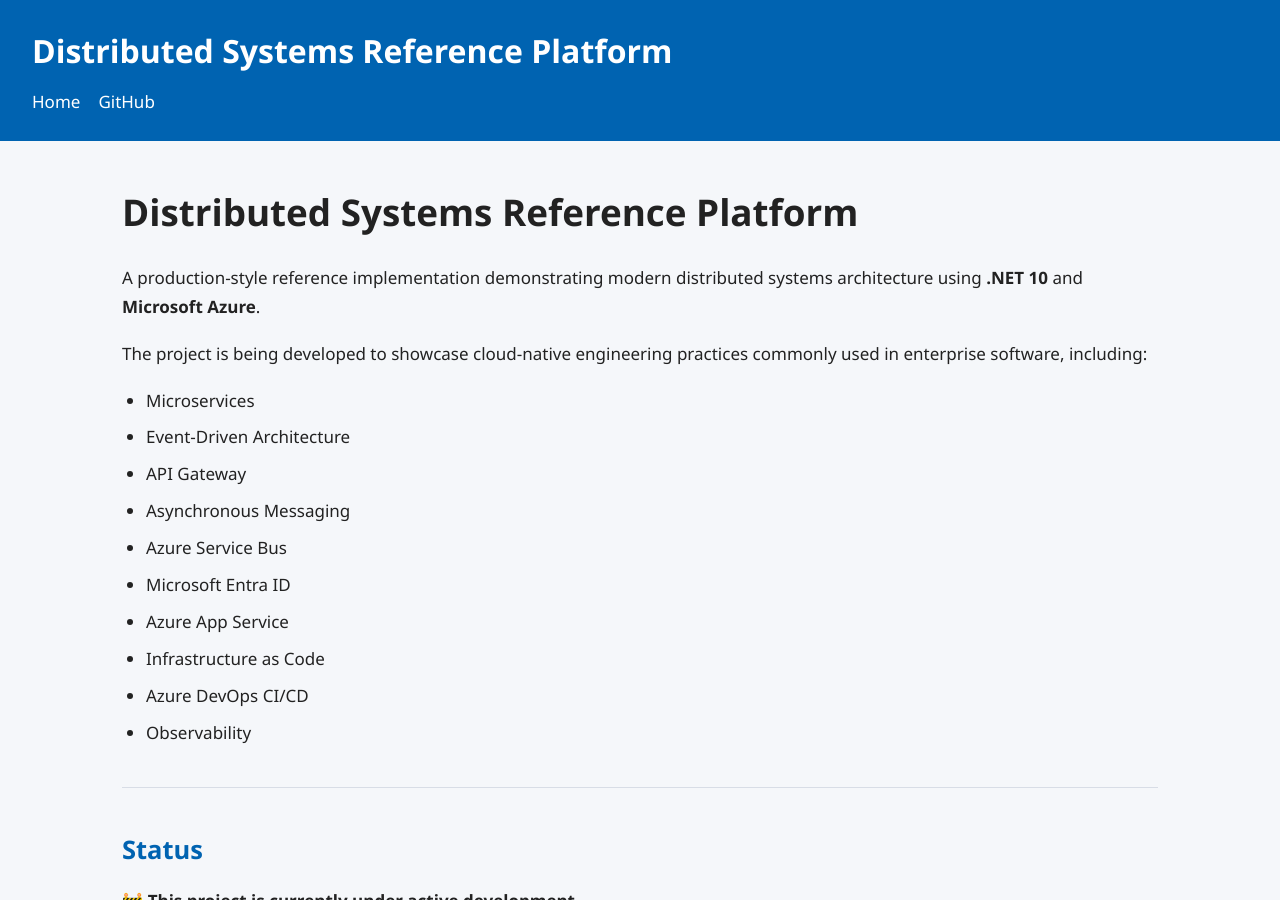
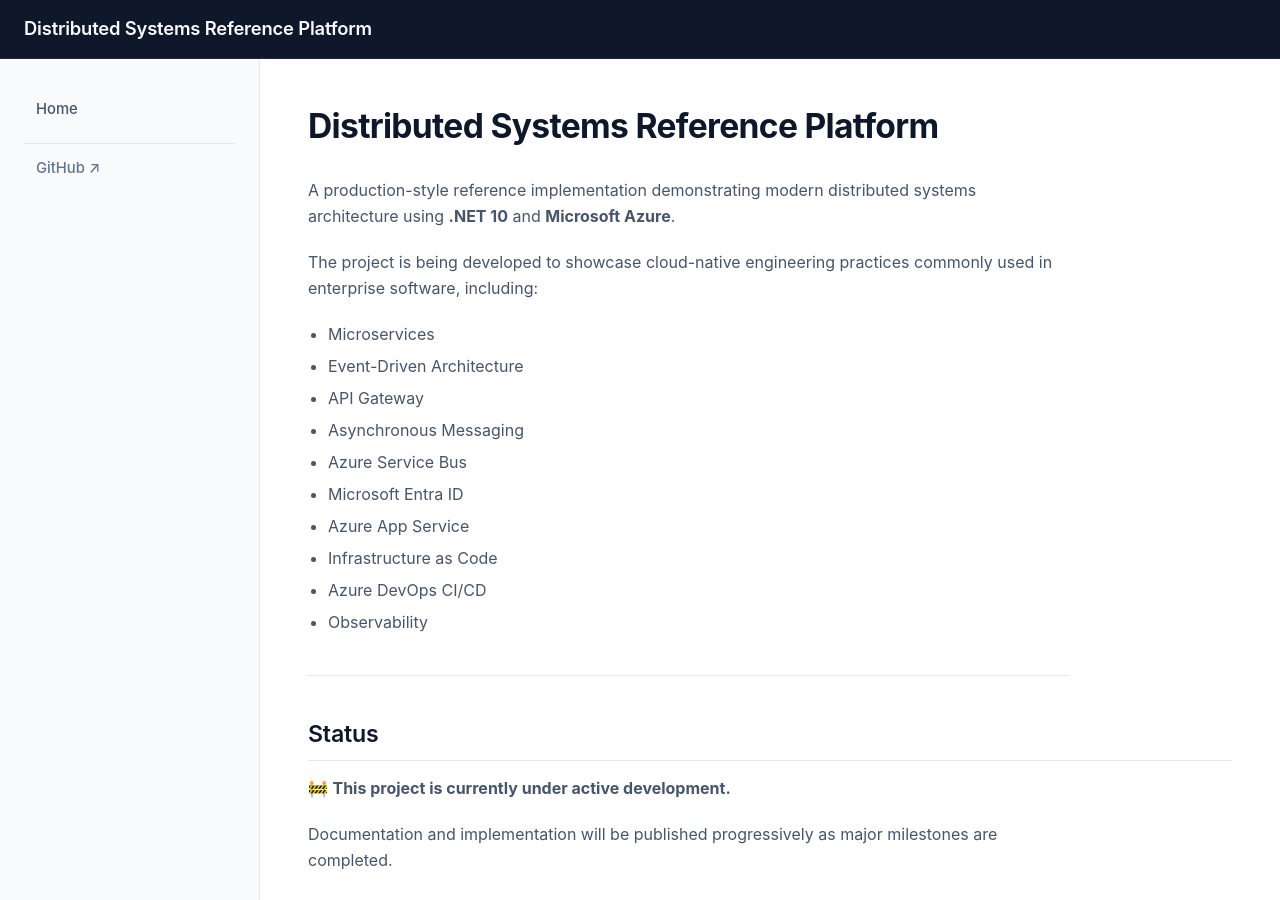
Before and after one commit to PhilipTodd/azure-distributed-systems-reference, a Jekyll site: the page built from docs/index.md, in a window 1280 px wide and 900 px high. Built offline with Jekyll 4.4.1, drawn with Linux system fonts in a browser that asks for light colours; some of the changed text lies outside the part shown.

Commit message:
Alter css and default.html (#9)
Bring style inline with other project documentation site

```diff
--- a/docs/_layouts/default.html
+++ b/docs/_layouts/default.html
@@ -34,30 +34,36 @@
 
 <body>
 
-    <header>
+    <header class="site-header">
+        <div class="header-container">
+            <h1><a href="{{ '/' | relative_url }}">{{ site.title }}</a></h1>
+        </div>
+    </header>
+
+    <!-- <header>
         <h1><a href="{{ '/' | relative_url }}">{{ site.title }}</a></h1>
 
         <nav>
             <a href="{{ '/' | relative_url }}">Home</a>
-            <!-- <a href="{{ '/architecture' | relative_url }}">Architecture</a>
-    <a href="{{ '/technology' | relative_url }}">Technology</a>
-    <a href="{{ '/event-sourcing' | relative_url }}">Event Sourcing</a>
-    <a href="{{ '/cqrs' | relative_url }}">CQRS</a>
-    <a href="{{ '/domain-model' | relative_url }}">Domain Model</a>
-    <a href="{{ '/deployment' | relative_url }}">Deployment</a>
-    <a href="{{ '/roadmap' | relative_url }}">Roadmap</a> -->
             <a href="https://github.com/PhilipTodd/azure-distributed-systems-reference" target="_blank">GitHub</a>
-        </nav>
+        </nav> -->
     </header>
 
-    <main>
+    <div class="layout-wrapper">
+        <aside class="sidebar-nav">
+            <nav aria-label="Documentation Navigation">
+                <a href="{{ '/' | relative_url }}">Home</a>
+                <a href="https://github.com/philiptodd/mining-event-sourcing-reference" target="_blank" class="external-link">GitHub ↗</a>
+            </nav>
+        </aside>
 
-        {{ content }}
-
-    </main>
+        <main>
+            {{ content }}
+        </main>
+    </div>
 
     <footer>
-        <p>� {{ site.time | date: "%Y" }} Philip Todd</p>
+        <p>© {{ site.time | date: "%Y" }} Philip Todd</p>
     </footer>
 
 </body>
--- a/docs/assets/css/styles.css
+++ b/docs/assets/css/styles.css
@@ -1,20 +1,27 @@
 /* ==========================================================================
-   Distributed systems Reference Platform
-   styles.css
+   Event Sourcing Reference Platform
+   styles.css - Documentation Engine Layout
    ========================================================================== */
 
 :root {
-    --primary: #0063B1;
-    --primary-dark: #004E8C;
-    --background: #F5F7FA;
+    /* Color Palette - Professional Engineering Focus */
+    --primary: #005A9E;           /* Tightened Azure/Microsoft corporate blue */
+    --primary-dark: #004578;
+    --background: #F8FAFC;         /* Clean, bright off-white body canvas */
     --surface: #FFFFFF;
-    --text: #222222;
-    --text-light: #666666;
-    --border: #D8DDE6;
+    --text: #0F172A;              /* High-contrast dark charcoal text */
+    --text-light: #475569;        /* Secondary slate for subheadings and body copy */
+    --text-muted: #64748B;
+    --border: #E2E8F0;            /* Muted subtle gray borders */
+
     --success: #107C10;
-    --warning: #FFB900;
-    --danger: #D13438;
-    --content-width: 1100px;
+    --warning: #D83B01;
+    --danger: #A80000;
+
+    /* Document Width Dimensions */
+    --max-container-width: 1280px;
+    --content-width: 760px;       /* Constrained for optimal line length scannability */
+    --sidebar-width: 260px;
 }
 
 * {
@@ -24,203 +31,303 @@
 }
 
 body {
-    font-family: "Segoe UI", Roboto, Helvetica, Arial, sans-serif;
+    font-family: -apple-system, BlinkMacSystemFont, "Segoe UI", Roboto, Helvetica, Arial, sans-serif;
     background: var(--background);
     color: var(--text);
-    font-size: 17px;
-    line-height: 1.7;
+    font-size: 16px;
+    line-height: 1.625;
+    -webkit-font-smoothing: antialiased;
+    display: flex;
+    flex-direction: column;
+    min-height: 100vh;
 }
 
 /* ==========================================================================
-   Header
+   Header Utility Bar
    ========================================================================== */
 
-header {
-    background: var(--primary);
+.site-header {
+    background: #0F172A;          /* Deep dark navy to frame the product workspace */
     color: white;
-    padding: 24px 32px;
+    padding: 14px 24px;
+    border-bottom: 1px solid #1E293B;
 }
 
-    header h1 {
-        font-size: 2rem;
-        margin-bottom: 10px;
+.header-container {
+    max-width: var(--max-container-width);
+    margin: 0 auto;
+    width: 100%;
 }
 
-    header a {
-        color: white;
+.site-header h1 {
+    font-size: 1.15rem;
+    font-weight: 600;
+    letter-spacing: -0.01em;
+    margin-bottom: 0;
+}
+
+.site-header a {
+    color: #F8FAFC;
     text-decoration: none;
 }
 
-/* ==========================================================================
-   Navigation
-   ========================================================================== */
-
-nav {
-    display: flex;
-    flex-wrap: wrap;
-    gap: 18px;
-}
-
-    nav a {
-        color: white;
-        text-decoration: none;
-        font-weight: 500;
-    }
-
-        nav a:hover {
-            text-decoration: underline;
+.site-header a:hover {
+    color: #FFFFFF;
 }
 
 /* ==========================================================================
-   Main Content
+   Structural Grid Layout (Sidebar + Content)
    ========================================================================== */
 
-main {
-    max-width: var(--content-width);
-    margin: 40px auto;
-    padding: 0 32px;
+.layout-wrapper {
+    display: grid;
+    grid-template-columns: 1fr;
+    max-width: var(--max-container-width);
+    width: 100%;
+    margin: 0 auto;
+    flex: 1;
 }
 
-    main > * {
-        margin-bottom: 24px;
+@media (min-width: 768px) {
+    .layout-wrapper {
+        grid-template-columns: var(--sidebar-width) 1fr;
+    }
+}
+
+/* Sidebar Elements Navigation */
+.sidebar-nav {
+    background: var(--background);
+    padding: 32px 24px;
+    border-bottom: 1px solid var(--border);
+}
+
+@media (min-width: 768px) {
+    .sidebar-nav {
+        border-bottom: none;
+        border-right: 1px solid var(--border);
+        position: sticky;
+        top: 0;
+        height: calc(100vh - 50px);
+        overflow-y: auto;
+    }
+}
+
+.sidebar-nav nav {
+    display: flex;
+    flex-direction: column;
+    gap: 8px;
+}
+
+.sidebar-nav a {
+    color: var(--text-light);
+    text-decoration: none;
+    font-weight: 500;
+    font-size: 0.925rem;
+    padding: 6px 12px;
+    border-radius: 4px;
+    transition: all 0.15s ease;
+}
+
+.sidebar-nav a:hover {
+    color: var(--primary);
+    background: #EDF2F7;
+}
+
+.sidebar-nav a.external-link {
+    color: var(--text-muted);
+    border-top: 1px solid var(--border);
+    margin-top: 8px;
+    padding-top: 12px;
+    border-radius: 0;
+}
+
+/* Main Content Column Placement */
+main {
+    background: var(--surface);
+    padding: 40px 24px;
+    max-width: 100%;
+}
+
+@media (min-width: 768px) {
+    main {
+        padding: 40px 48px;
+        max-width: calc(var(--max-container-width) - var(--sidebar-width));
+    }
+}
+
+/* Restricts plain elements to optimized reading widths within the broad layout */
+main > p, main > ul, main > ol, main > table, main > pre, main > blockquote, main > .note, main > .warning {
+    max-width: var(--content-width);
+    margin-bottom: 20px;
 }
 
 /* ==========================================================================
-   Headings
+   Document Typography Hierarchy
    ========================================================================== */
 
 h1 {
-    font-size: 2.3rem;
-    margin-bottom: 20px;
+    font-size: 2.1rem;
+    font-weight: 700;
+    letter-spacing: -0.02em;
+    color: var(--text);
+    margin-bottom: 24px;
+    margin-top: 0;
 }
 
 h2 {
-    margin-top: 40px;
-    margin-bottom: 15px;
-    color: var(--primary);
+    font-size: 1.45rem;
+    font-weight: 600;
+    letter-spacing: -0.01em;
+    margin-top: 36px;
+    margin-bottom: 14px;
+    color: var(--text);
+    border-bottom: 1px solid var(--border);
+    padding-bottom: 6px;
 }
 
 h3 {
+    font-size: 1.15rem;
+    font-weight: 600;
     margin-top: 28px;
     margin-bottom: 10px;
+    color: var(--text);
+}
+
+p {
+    color: var(--text-light);
 }
 
 /* ==========================================================================
-   Paragraphs
+   Lists & Technical Subcomponents
    ========================================================================== */
 
-p {
-    margin-bottom: 18px;
-}
-
-/* ==========================================================================
-   Lists
-   ========================================================================== */
-
-ul,
-ol {
-    margin-left: 24px;
-    margin-bottom: 20px;
+ul, ol {
+    margin-left: 20px;
 }
 
 li {
-    margin-bottom: 8px;
+    margin-bottom: 6px;
+    color: var(--text-light);
 }
-
-/* ==========================================================================
-   Links
-   ========================================================================== */
 
 a {
     color: var(--primary);
+    text-decoration: none;
 }
 
 a:hover {
     color: var(--primary-dark);
+    text-decoration: underline;
 }
 
-/* ==========================================================================
-   Tables
-   ========================================================================== */
-
+/* Modern Documentation Data Tables */
 table {
     width: 100%;
-    border-collapse: collapse;
-    margin: 25px 0;
-    background: white;
+    border-collapse: separate;
+    border-spacing: 0;
+    margin: 24px 0;
+    border: 1px solid var(--border);
+    border-radius: 6px;
+    overflow: hidden;
 }
 
 th {
-    background: var(--primary);
-    color: white;
-    padding: 12px;
-    text-align: left;
+    background: #F1F5F9;           /* Neutral documentation gray header */
+    color: var(--text);
+    padding: 10px 14px;
+    font-size: 0.85rem;
+    font-weight: 600;
+    text-transform: uppercase;
+    letter-spacing: 0.05em;
+    border-bottom: 1px solid var(--border);
 }
 
 td {
-    padding: 12px;
-    border: 1px solid var(--border);
+    padding: 12px 14px;
+    border-bottom: 1px solid var(--border);
+    font-size: 0.925rem;
+    color: var(--text-light);
 }
 
-tr:nth-child(even) {
-    background: #F8F9FB;
+tr:last-child td {
+    border-bottom: none;
 }
 
-/* ==========================================================================
-   Code
-   ========================================================================== */
+tr:nth-child(even) td {
+    background: #F8FAFC;
+}
 
+/* Technical Code Syntax Formatting */
 code {
-    background: #EEF2F7;
-    padding: 2px 6px;
+    background: #F1F5F9;
+    padding: 3px 6px;
     border-radius: 4px;
-    font-family: Consolas, monospace;
+    font-family: ui-monospace, SFMono-Regular, Consolas, monospace;
+    font-size: 0.875rem;
+    color: #0F172A;
 }
 
 pre {
-    background: #1E1E1E;
-    color: #EAEAEA;
-    padding: 20px;
+    background: #0F172A;
+    color: #E2E8F0;
+    padding: 18px;
     overflow-x: auto;
     border-radius: 6px;
     margin: 24px 0;
+    border: 1px solid #1E293B;
 }
 
 pre code {
     background: transparent;
     color: inherit;
     padding: 0;
+    font-size: 0.85rem;
 }
 
 /* ==========================================================================
-   Block Quotes
+   Documentation Alerts & Quotes
    ========================================================================== */
 
-blockquote {
-    border-left: 5px solid var(--primary);
-    background: #EDF5FC;
-    padding: 18px;
-    margin: 25px 0;
+blockquote, .note {
+    background: #F0F7FF;          /* Soft slate blue alert background */
+    border-left: 4px solid var(--primary);
+    padding: 14px 18px;
+    border-radius: 0 6px 6px 0;
+    margin: 20px 0;
 }
 
-/* ==========================================================================
-   Horizontal Rule
-   ========================================================================== */
+blockquote p, .note p {
+    margin-bottom: 0;
+    font-size: 0.95rem;
+    color: #1E40AF;
+}
+
+.warning {
+    background: #FFFBEB;
+    border-left: 4px solid #D97706;
+    padding: 14px 18px;
+    border-radius: 0 6px 6px 0;
+    margin: 20px 0;
+}
+
+.warning p {
+    margin-bottom: 0;
+    font-size: 0.95rem;
+    color: #92400E;
+}
 
 hr {
     border: none;
     border-top: 1px solid var(--border);
     margin: 40px 0;
+    max-width: var(--content-width);
 }
-
-/* ==========================================================================
-   Images
-   ========================================================================== */
 
 img {
     max-width: 100%;
+    height: auto;
     display: block;
-    margin: 30px auto;
+    margin: 24px 0;
     border: 1px solid var(--border);
     border-radius: 6px;
 }
@@ -230,52 +337,11 @@
    ========================================================================== */
 
 footer {
-    margin-top: 80px;
-    padding: 30px;
+    margin-top: auto;
+    padding: 32px 24px;
     text-align: center;
-    color: var(--text-light);
+    color: var(--text-muted);
+    font-size: 0.875rem;
+    background: var(--background);
     border-top: 1px solid var(--border);
 }
-
-/* ==========================================================================
-   Responsive
-   ========================================================================== */
-
-@media (max-width: 768px) {
-
-    body {
-        font-size: 16px;
-    }
-
-    header {
-        padding: 20px;
-    }
-
-    main {
-        padding: 20px;
-    }
-
-    nav {
-        flex-direction: column;
-        gap: 10px;
-    }
-
-    table {
-        display: block;
-        overflow-x: auto;
-    }
-}
-
-.note {
-    background: #EDF5FC;
-    border-left: 5px solid #0063B1;
-    padding: 16px;
-    margin: 20px 0;
-}
-
-.warning {
-    background: #FFF8E6;
-    border-left: 5px solid #FFB900;
-    padding: 16px;
-    margin: 20px 0;
-}
```
Lines whose indentation alone changed are shown as unchanged.
